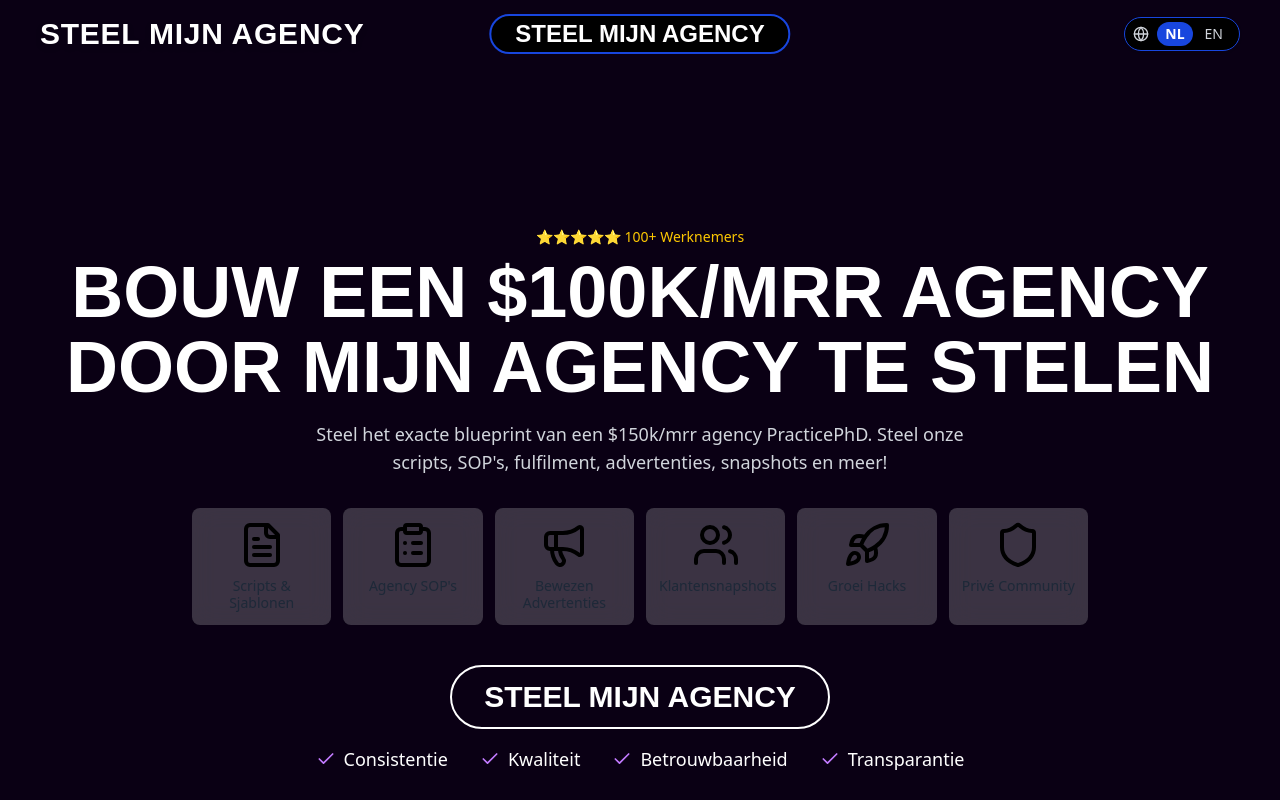
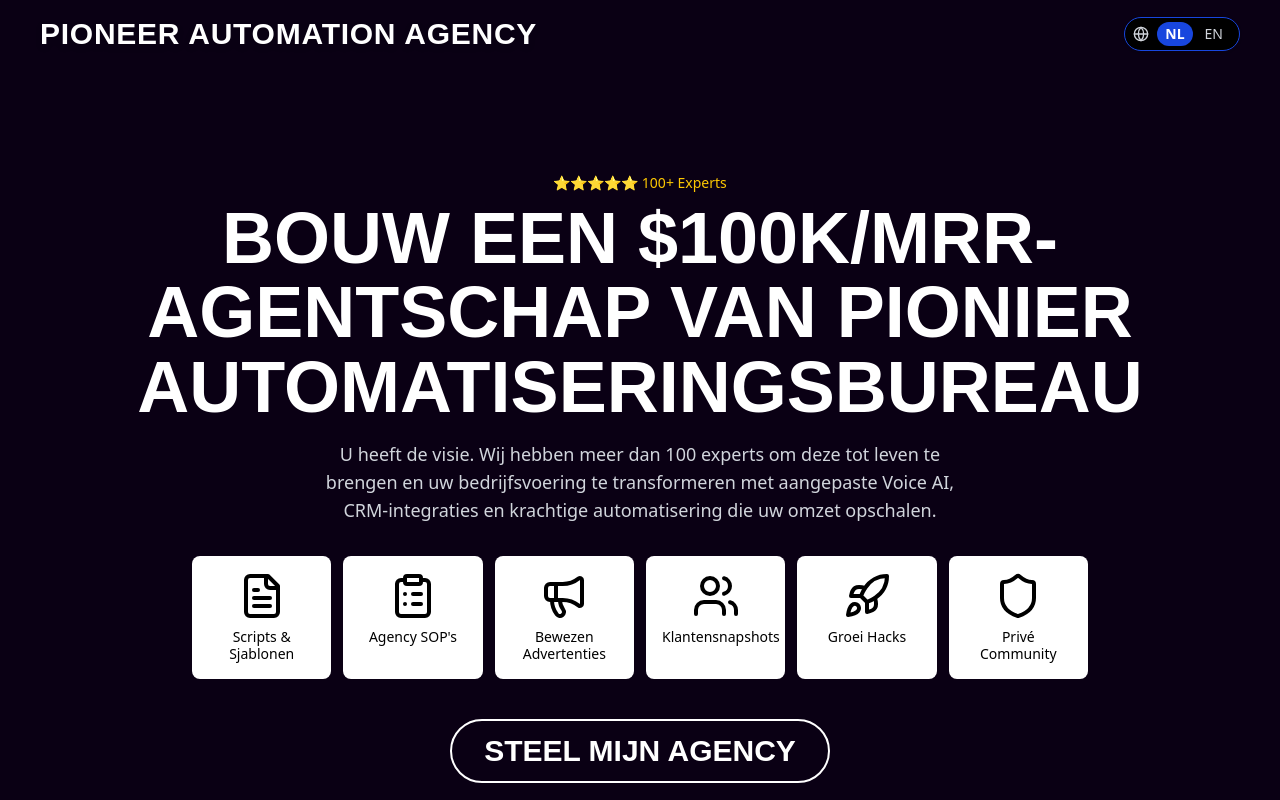
Before and after one commit to TEERTH-KOLHI/agency-website, a Next.js app: page / in a window 1280 px wide. Shown: the top 800 px of the page. Built offline with nearby package versions, Linux system fonts and the light colour scheme; a web font is replaced by a local one.

Commit message:
updates done

```diff
--- a/public/locales/en/common.json
+++ b/public/locales/en/common.json
@@ -1,10 +1,10 @@
 {
-  "title": "STEAL MY AGENCY",
+  "title": "PIONEER AUTOMATION AGENCY",
   "button": "STEAL MY AGENCY",
   "welcome": "Welcome to my website!",
-  "students": "⭐⭐⭐⭐⭐ 100+ Employees",
-  "heroTitle": "Build a $100k/MRR Agency by Stealing My Agency",
-  "heroSubtitle": "Steal the exact blueprint of a $150k/mrr agency PracticePhD.\nSteal our scripts, SOPs, fulfillment, ads, snapshots, and more!",
+  "students": "⭐⭐⭐⭐⭐ 100+ Experts",
+  "heroTitle": "Build a $100k/MRR Agency by Pioneer Automation Agency",
+  "heroSubtitle": "You have the vision. We have 100+ experts to bring it to life, transforming operations with custom Voice AI, CRM integrations, and powerful automations that scale your revenue.",
   "feature1": "Scripts & Templates",
   "feature2": "Agency SOPs",
   "feature3": "Proven Ads",
--- a/public/locales/nl/common.json
+++ b/public/locales/nl/common.json
@@ -1,10 +1,10 @@
 {
-  "title": "STEEL MIJN AGENCY",
+  "title": "PIONEER AUTOMATION AGENCY",
   "button": "STEEL MIJN AGENCY",
   "welcome": "Welkom op mijn website!",
-  "students": "⭐⭐⭐⭐⭐ 100+ Werknemers",
-  "heroTitle": "Bouw een $100k/MRR Agency door mijn Agency te stelen",
-  "heroSubtitle": "Steel het exacte blueprint van een $150k/mrr agency PracticePhD.\nSteel onze scripts, SOP's, fulfilment, advertenties, snapshots en meer!",
+  "students": "⭐⭐⭐⭐⭐ 100+ Experts",
+  "heroTitle": "Bouw een $100k/MRR-agentschap van Pionier Automatiseringsbureau",
+  "heroSubtitle": "U heeft de visie. Wij hebben meer dan 100 experts om deze tot leven te brengen en uw bedrijfsvoering te transformeren met aangepaste Voice AI, CRM-integraties en krachtige automatisering die uw omzet opschalen.",
   "feature1": "Scripts & Sjablonen",
   "feature2": "Agency SOP's",
   "feature3": "Bewezen Advertenties",
--- a/src/components/Header/index.tsx
+++ b/src/components/Header/index.tsx
@@ -21,21 +21,6 @@ export default function Header() {
         <h1 className="text-xl sm:text-2xl md:text-3xl font-extrabold tracking-wide text-pink-400 drop-shadow-md">
           {t("title")}
         </h1>
-
-        {/* Center CTA Button */}
-        <div className="absolute left-1/2 transform -translate-x-1/2">
-          <Link
-            href="#waitlist"
-            className="relative inline-block px-5 sm:px-6 py-2 sm:py-0.5 font-semibold sm:font-bold text-white rounded-4xl border-2 border-[#1846de]
-               bg-black
-               hover:shadow-[0_0_15px_5px_rgba(128,90,250,0.6),0_0_25px_10px_rgba(59,130,246,0.4)]
-               transition-shadow duration-300 text-center"
-          >
-            <span className="relative z-10 text-lg sm:text-xl md:text-2xl">
-              <h1>{t("button")}</h1>
-            </span>
-          </Link>
-        </div>
 
         {/* Right Language Switcher */}
         <div className="flex items-center space-x-2 bg-black border border-[#1846de] rounded-full px-2 py-1 shadow-sm">
--- a/src/components/HeroSection/hero.tsx
+++ b/src/components/HeroSection/hero.tsx
@@ -48,10 +48,13 @@ const HeroSection: React.FC = () => {
         {features.map((item, i) => (
           <li
             key={i}
-            className="cursor-pointer rounded-lg border border-transparent bg-white/20 p-2 text-center backdrop-blur-md transition-transform duration-300 ease-out hover:translate-y-[-5px] hover:scale-105 hover:border-black hover:shadow-lg md:p-3 dark:bg-white/5 dark:hover:border-white"
+            className="cursor-pointer rounded-lg bg-white p-4 text-center transition-transform duration-300 ease-out hover:translate-y-[-5px] hover:scale-105 hover:shadow-lg"
           >
-            <item.icon className="mx-auto w-8 h-8 md:w-10 md:h-10 lg:w-12 lg:h-12 text-black dark:text-white" />
-            <p className="mt-2 text-xs leading-tight font-medium text-gray-800 md:text-sm dark:text-gray-200">
+            {/* Icon: always black */}
+            <item.icon className="mx-auto w-8 h-8 md:w-10 md:h-10 lg:w-12 lg:h-12 text-black" />
+
+            {/* Text: always black */}
+            <p className="mt-2 text-xs leading-tight font-medium text-black md:text-sm">
               {t(item.textKey)}
             </p>
           </li>
```
